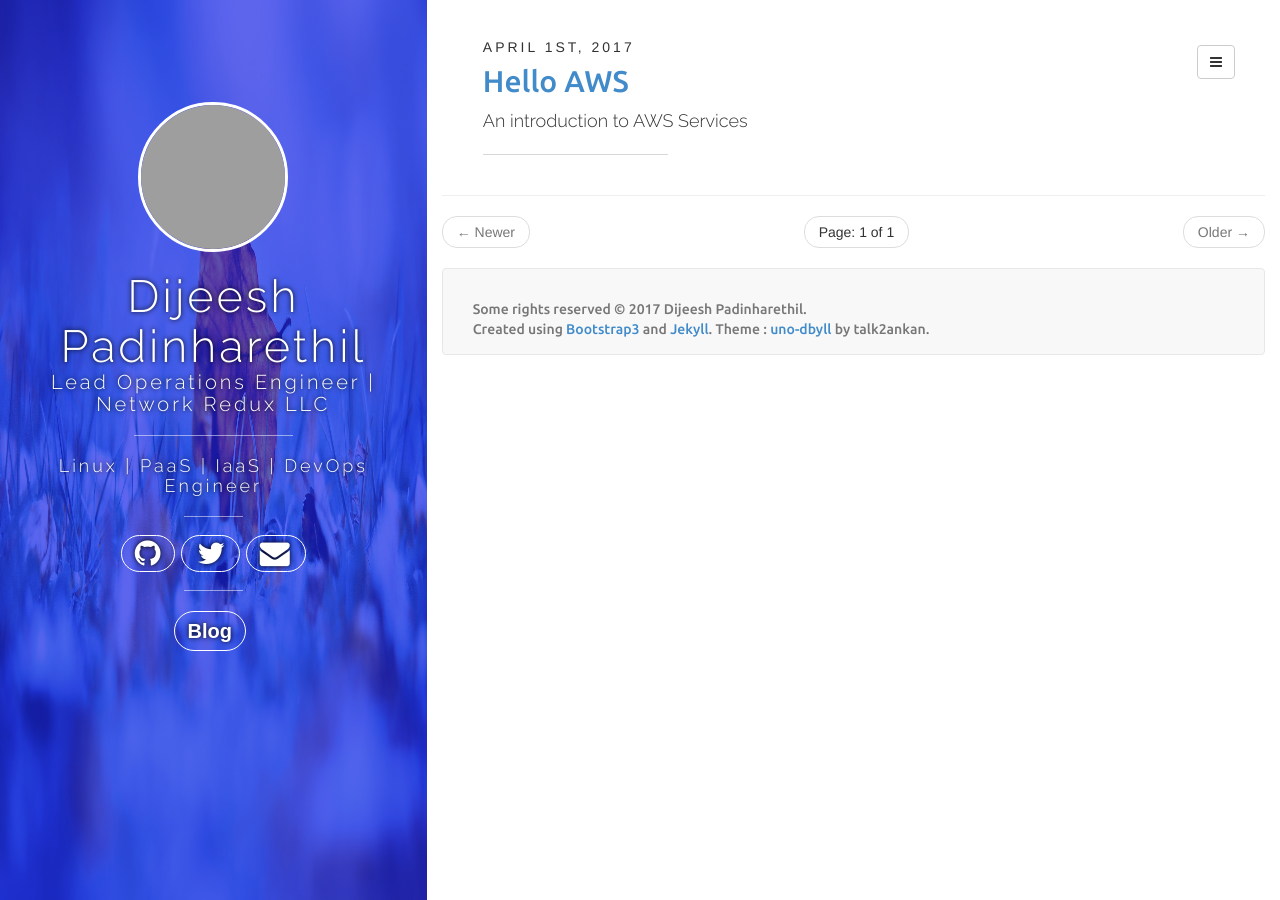
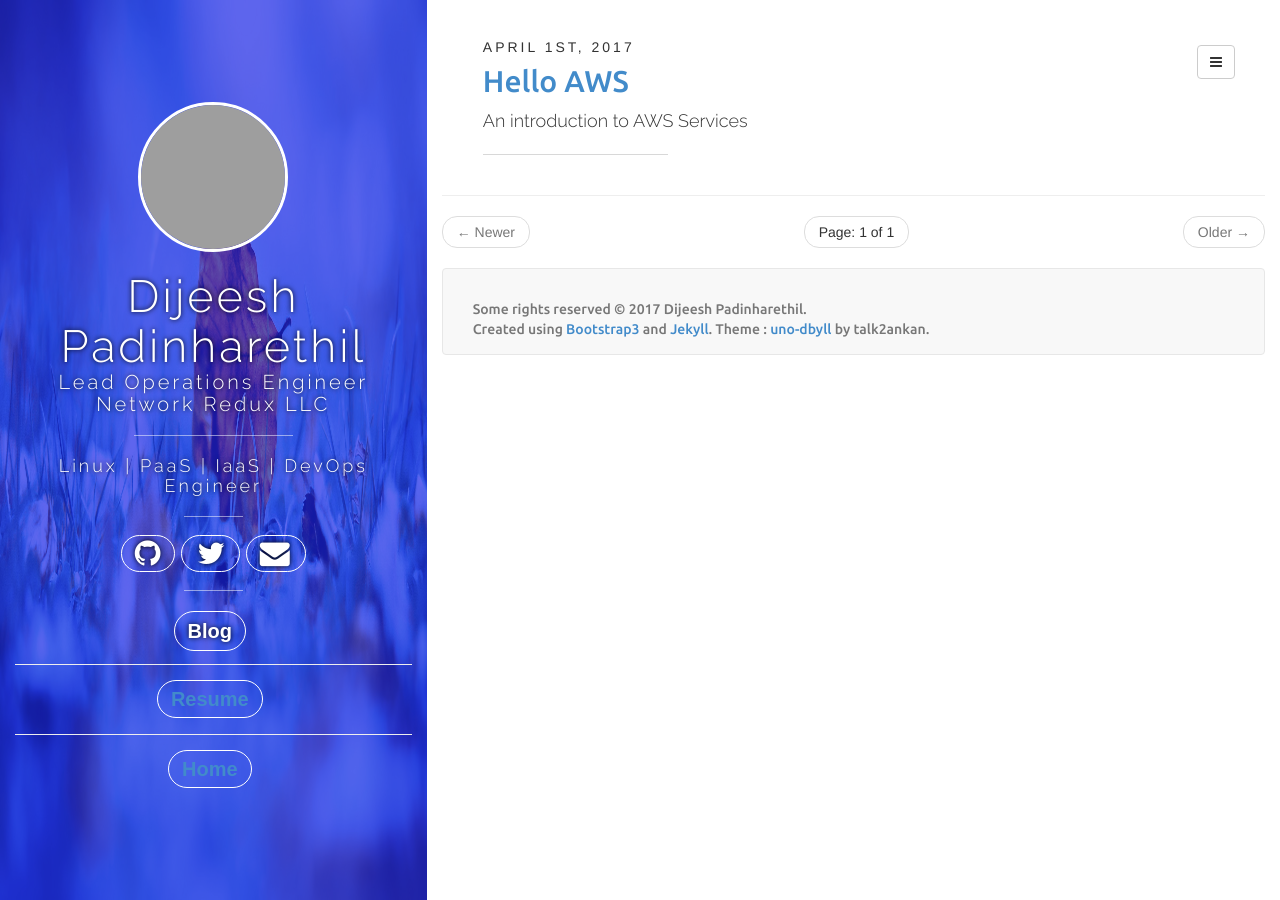
Before and after one commit to dijeesh/dijeesh.github.io-bak, a Jekyll site: the page built from index.html, in a window 1280 px wide. Built offline with Jekyll 4.4.1, drawn with Linux system fonts in a browser that asks for light colours; nearby versions of some CDN libraries; the list of posts is cut into pages by our own code; comment, search, counter and statistics services are not loaded; grey boxes are pictures that could not be loaded.

```diff
--- a/_config.yml
+++ b/_config.yml
@@ -23,7 +23,7 @@
 
 author:
   name: Dijeesh Padinharethil
-  role: Lead Operations Engineer | Network Redux LLC
+  role: Lead Operations Engineer    Network Redux LLC
   email: dijeeshpnair@gmail.com
   github: dijeesh
   twitter: dijeeshpnair
--- a/_includes/sidebar.html
+++ b/_includes/sidebar.html
@@ -39,6 +39,18 @@
       </a>
       </h3>
 
+			<hr class="hr-line2">
+			<a type="button"  style="font-size:20px; padding:7px; padding-left:13px;padding-right:13px;margin-right: 10px;" class="social3 " id="btnResume" href="{{ site.BASE_PATH }}/#resume">
+			 <i class="fa" style="font-weight:bold;letter-spacing:0; font-family:arial,sans-serif">Resume</i>
+		 </a>
+		 </h3>
+
+		 <hr class="hr-line2">
+		 <a type="button"  style="font-size:20px; padding:7px; padding-left:13px;padding-right:13px;margin-right: 10px;" class="social3 " id="btnHome" href="{{ site.BASE_PATH }}/">
+			<i class="fa" style="font-weight:bold;letter-spacing:0; font-family:arial,sans-serif">Home</i>
+		</a>
+		</h3>
+
 </header>
 
 
```
